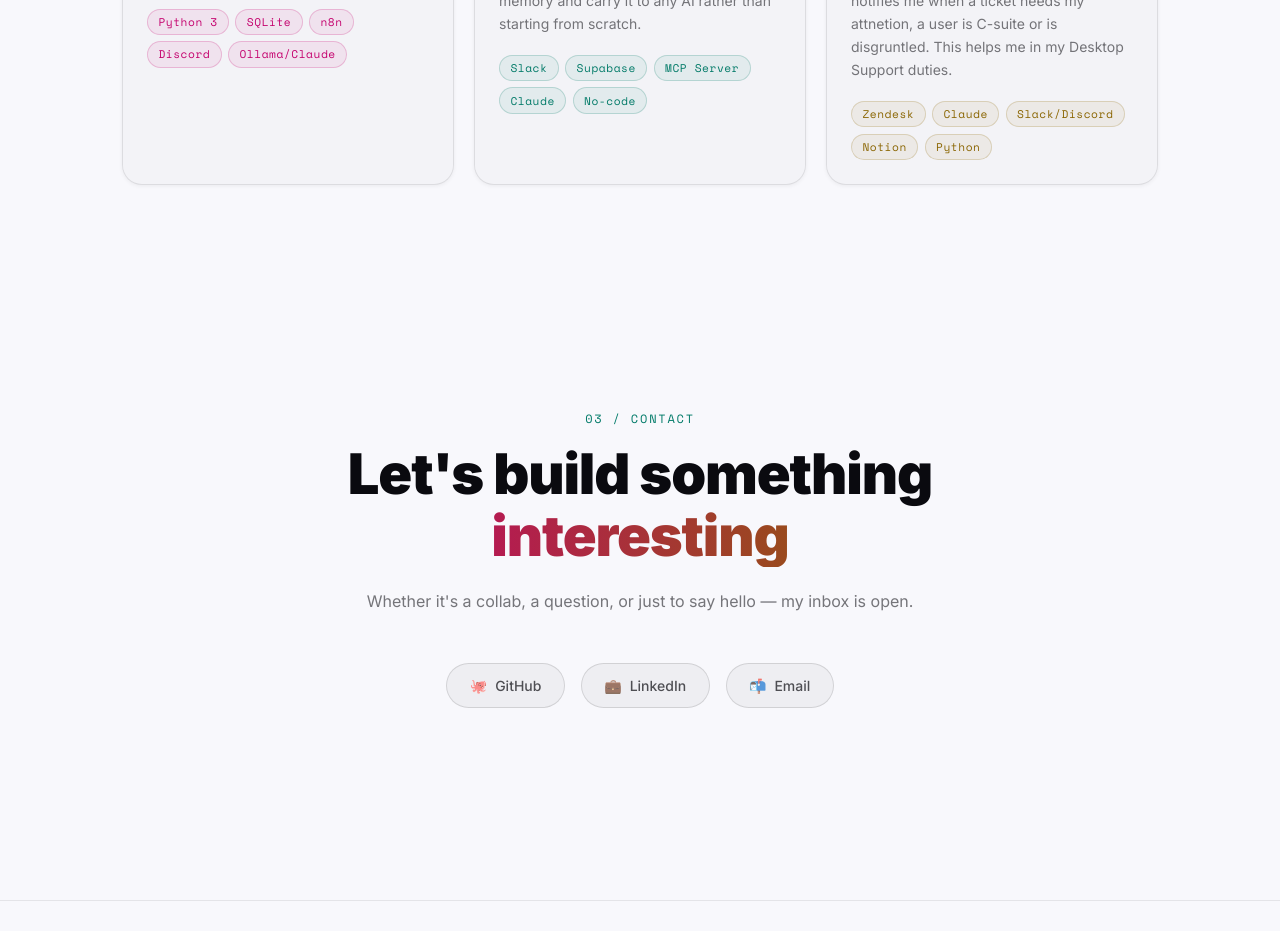
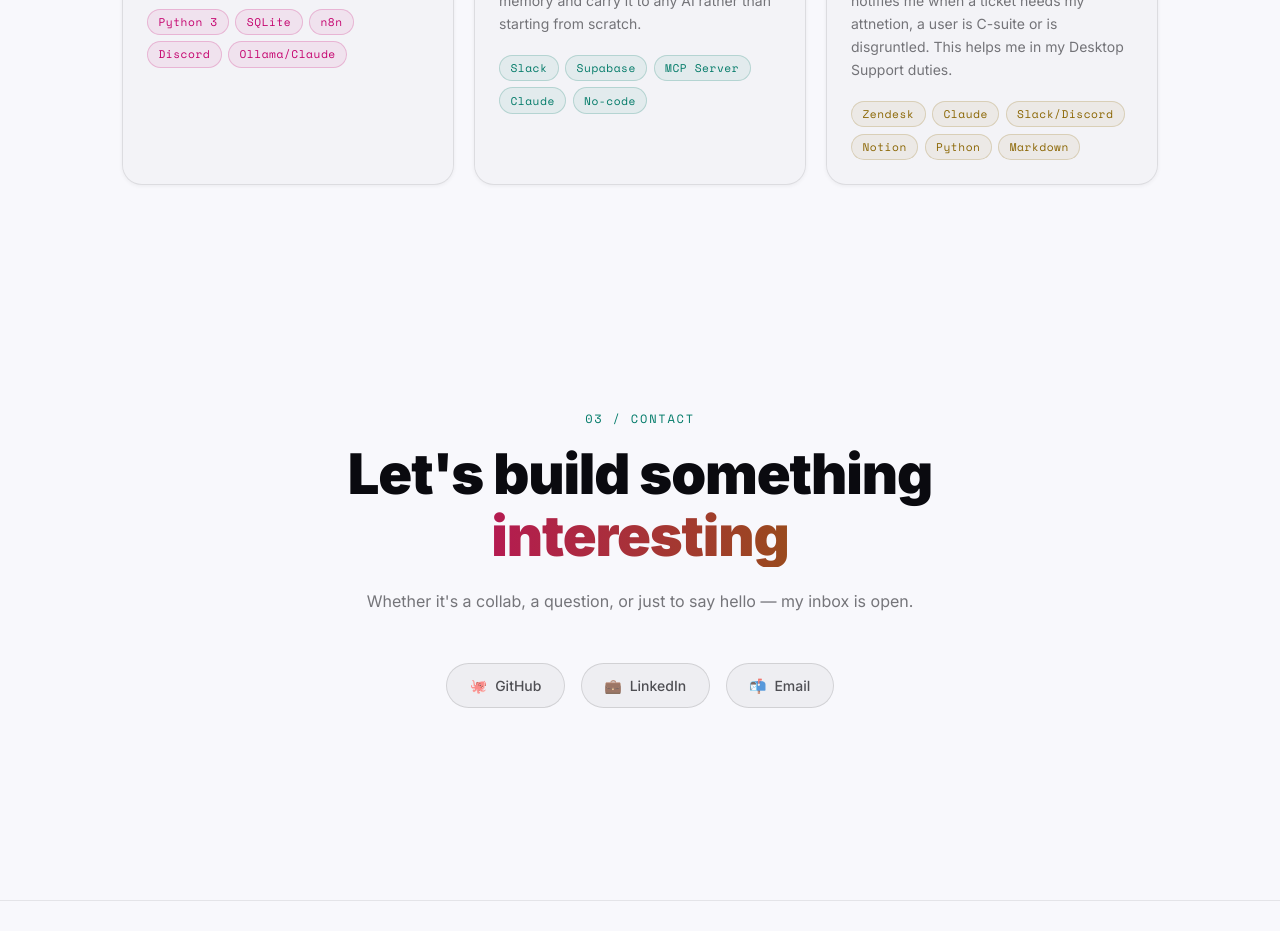
Before and after one commit to stolenwise/portfolio, a React (Vite) app: page / in a window 1280 px wide. Shown: the part 2020-2951 px from the top of the page. Built offline with nearby package versions, Linux system fonts and the light colour scheme.

Commit message:
Updated project three details

```diff
--- a/src/App.jsx
+++ b/src/App.jsx
@@ -27,7 +27,7 @@
     id: 3,
     title: 'Zendesk Ticket AI Agent',
     description: 'AI Agent that handles IT support triage with users through historical ticket context and a 7-step response architecture. It notifies me when a ticket needs my attnetion, a user is C-suite or is disgruntled. This helps me in my Desktop Support duties.',
-    tags: ['Zendesk', 'Claude', 'Slack/Discord', 'Notion', 'Python' ],
+    tags: ['Zendesk', 'Claude', 'Slack/Discord', 'Notion', 'Python', 'Markdown' ],
     url: 'https://your-project-url.vercel.app',
     accent: '#8a6500',
     emoji: '🧑‍🔧💻',
```
